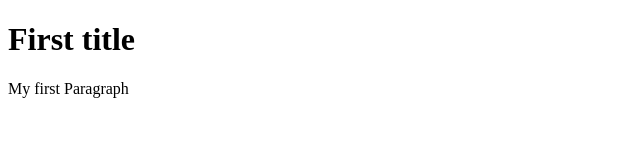
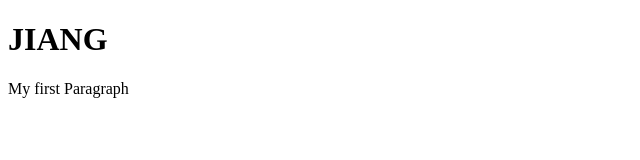
Before and after one commit to jiangyundi/jiangyundi, a plain HTML site: page index.html in a window 1280 px wide. Shown: the whole page, without its empty margins (0-640 px from the left). Drawn offline with Linux system fonts and the light colour scheme.

Commit message:
Update index.html
try a new page

```diff
--- a/index.html
+++ b/index.html
@@ -6,7 +6,7 @@
 <title>Yundi</title>
 </head>
 <body>
-    <h1>First title</h1>
+    <h1>JIANG</h1>
 
     <p>My first Paragraph</p>
 </body>
```
